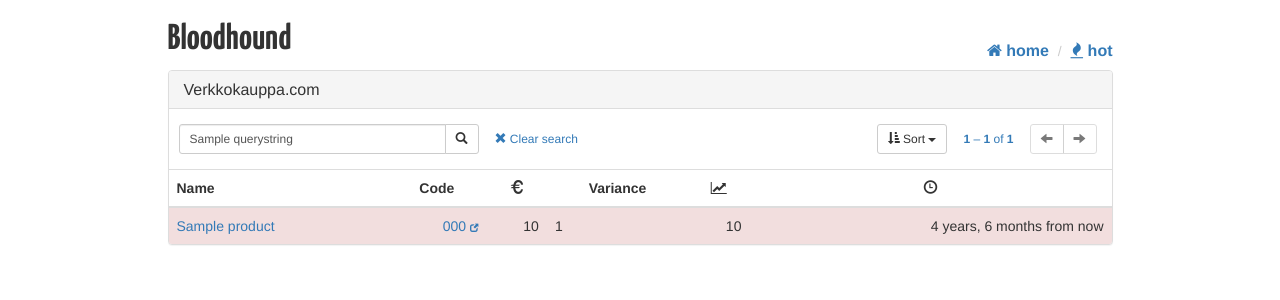
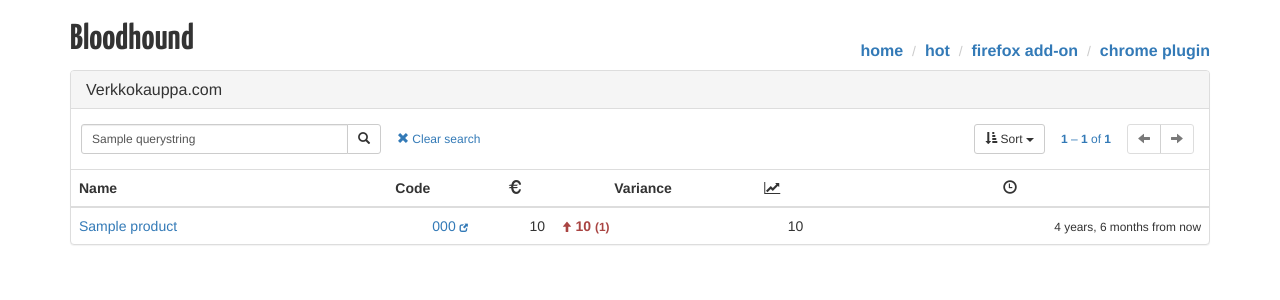
Before and after one commit to vitorfs/bloodhound, a Django app: template bloodhound/core/templates/core/products_list.html in a window 1280 px wide. Shown: the top 300 px of the page. Run offline with Django 3.2, Linux system fonts and the light colour scheme; the template is opened without the code that fills it: most values are stand-ins (such as "Sample title", 1, 10 or a date in 2020); some libraries are stand-ins or nearby versions.

Commit message:
better layout

```diff
--- a/bloodhound/core/templates/core/products_list.html
+++ b/bloodhound/core/templates/core/products_list.html
@@ -86,7 +86,7 @@
       </thead>
       <tbody>
         {% for product in products %}
-          <tr class="{% if product.price_percentage_variance < 0 %}bg-success{% elif product.price_percentage_variance > 0 %}bg-danger{% endif %}">
+          <tr>
             <td>
               <a href="{% url 'product' product.code %}">{{ product.name }}</a>
             </td>
@@ -94,9 +94,23 @@
               <a href="{{ product.url }}" target="_blank">{{ product.code }} <span class="glyphicon glyphicon-new-window" style="font-size: 60%;"></span></a>
             </td>
             <td class="text-right" style="white-space: nowrap;">{{ product.get_current_price_display }}</td>
-            <td>{{ product.get_price_percentage_variance_display }}</td>
+            <td style="white-space: nowrap;">
+              {% if product.price_percentage_variance < 0.0 %}
+                <span class="text-success">
+                  <span class="glyphicon glyphicon-arrow-down" style="font-size: 75%;"></span>
+                  <strong>{{ product.get_price_raw_variance_display }} <small>({{ product.get_price_percentage_variance_display }})</small></strong>
+                </span>
+              {% elif product.price_percentage_variance > 0.0 %}
+                <span class="text-danger">
+                  <span class="glyphicon glyphicon-arrow-up" style="font-size: 75%;"></span>
+                  <strong>{{ product.get_price_raw_variance_display }} <small>({{ product.get_price_percentage_variance_display }})</small></strong>
+                </span>
+              {% endif %}
+            </td>
             <td class="text-right" style="white-space: nowrap;">{{ product.price_changes }}</td>
-            <td class="text-right" style="white-space: nowrap;">{{ product.visited_at|naturaltime }}</td>
+            <td class="text-right" style="white-space: nowrap;">
+              <small>{{ product.visited_at|naturaltime }}</small>
+            </td>
           </tr>
         {% empty %}
           <tr>
--- a/bloodhound/templates/base.html
+++ b/bloodhound/templates/base.html
@@ -16,11 +16,11 @@
   </head>
 <body>
   <div class="container">
-  <div class="row">
-    <div class="col-md-10 col-md-offset-1">
     <ul class="menu">
-        <li><a href="{% url 'home' %}"><span class="fa fa-home"></span> Home</a></li>
-        <li><a href="{% url 'hot' %}"><span class="fa fa-fire"></span> Hot</a></li>
+      <li><a href="{% url 'home' %}">Home</a></li>
+      <li><a href="{% url 'hot' %}">Hot</a></li>
+      <li><a href="{% url 'hot' %}">Firefox Add-on</a></li>
+      <li><a href="{% url 'hot' %}">Chrome Plugin</a></li>
     </ul>
     <h1><a href="{% url 'home' %}">Bloodhound</a></h1>
     {% if messages %}
@@ -33,8 +33,6 @@
     {% endif %}
     {% block content %}{% endblock %}
   </div>
-  </div>
-  </div>
   <script src="https://ajax.googleapis.com/ajax/libs/jquery/1.11.3/jquery.min.js"></script>
   <script src="https://maxcdn.bootstrapcdn.com/bootstrap/3.3.5/js/bootstrap.min.js"></script>
   <script src="{% static 'js/bloodhound.js' %}"></script>
```
Also changed, not shown: bloodhound/core/models.py (+8 -0 lines). Lines whose indentation alone changed are shown as unchanged.
